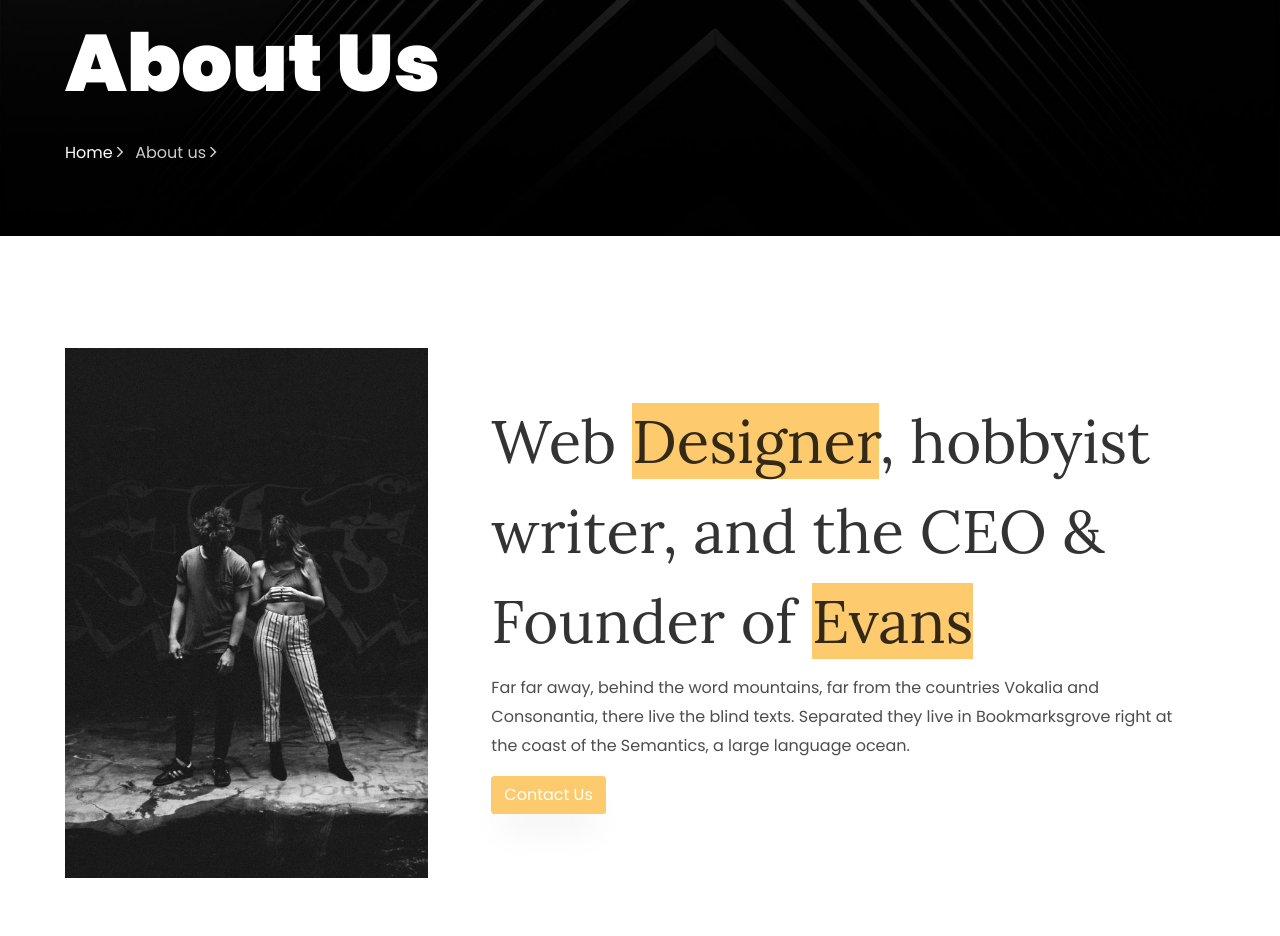
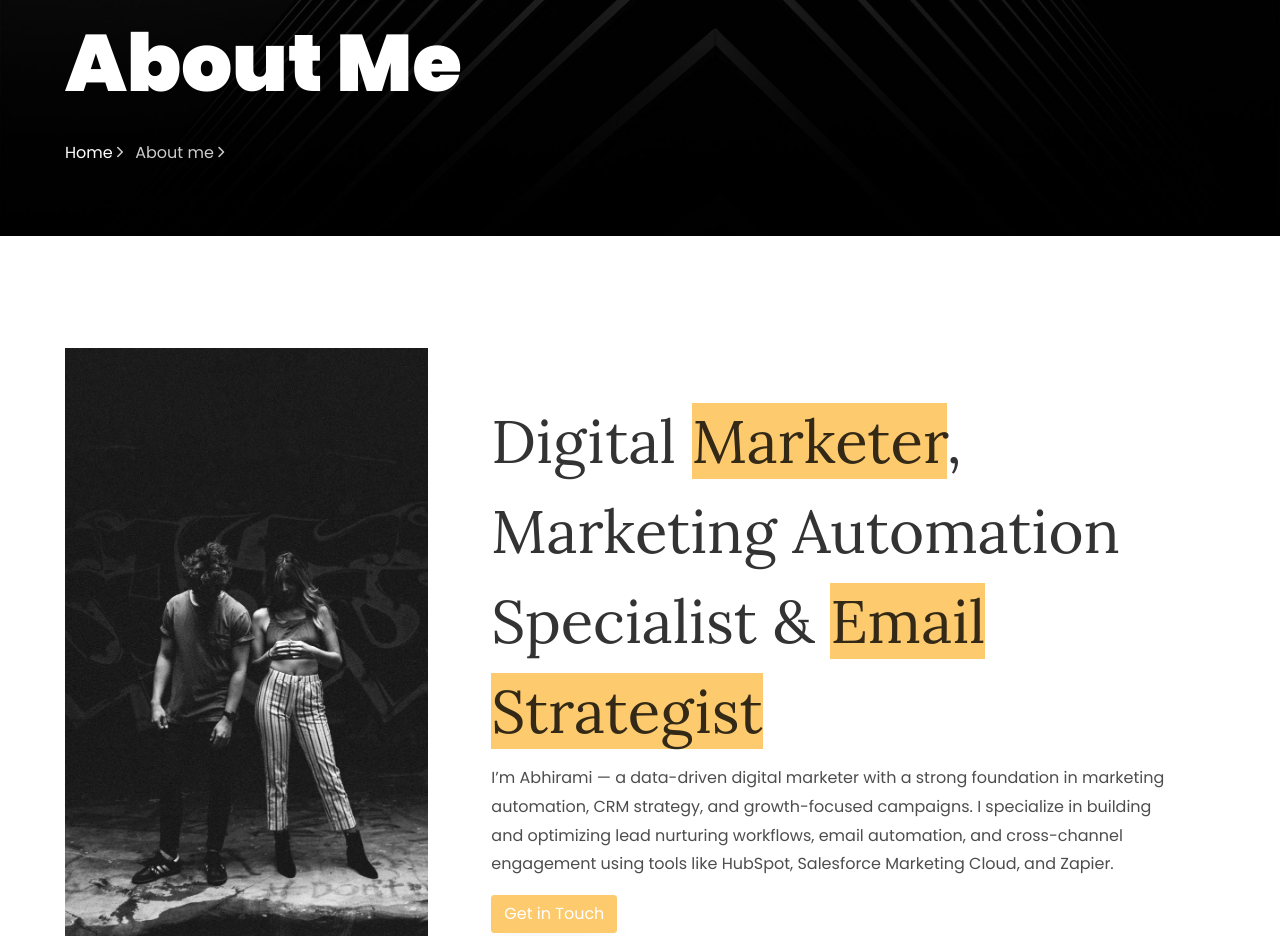
Before and after one commit to AbhiramiPradeepSusi/AbhiramiPradeepSusi.github.io, a plain HTML site: page about.html in a window 1280 px wide. Shown: the part 564-1500 px from the top of the page. Drawn offline with Linux system fonts and the light colour scheme; some packages are replaced by stand-ins of ours; no server answers; files whose address does not match are found by name; a web font is replaced by a local one.

Commit message:
adding about section intro

```diff
--- a/about.html
+++ b/about.html
@@ -31,7 +31,7 @@
   <body>
 	  <nav class="navbar navbar-expand-lg navbar-dark ftco_navbar bg-dark ftco-navbar-light" id="ftco-navbar">
 	    <div class="container">
-	      <a class="navbar-brand" href="index.html">Evans</a>
+	      <a class="navbar-brand" href="index.html">Abhirami</a>
 	      <button class="navbar-toggler" type="button" data-toggle="collapse" data-target="#ftco-nav" aria-controls="ftco-nav" aria-expanded="false" aria-label="Toggle navigation">
 	        <span class="oi oi-menu"></span> Menu
 	      </button>
@@ -52,8 +52,8 @@
       <div class="container">
         <div class="row no-gutters slider-text js-fullheight align-items-end">
           <div class="col-md-9 ftco-animate pb-5">
-            <h2 class="mb-3 bread">About Us</h2>
-            <p class="breadcrumbs"><span class="mr-2"><a href="index.html">Home <i class="ion-ios-arrow-forward"></i></a></span> <span>About us <i class="ion-ios-arrow-forward"></i></span></p>
+            <h2 class="mb-3 bread">About Me</h2>
+            <p class="breadcrumbs"><span class="mr-2"><a href="index.html">Home <i class="ion-ios-arrow-forward"></i></a></span> <span>About me <i class="ion-ios-arrow-forward"></i></span></p>
           </div>
         </div>
       </div>
@@ -66,13 +66,14 @@
                   <div class="img" style="background-image: url('images/bg_2.jpg')"></div>
               </div>
               <div class="col-md-8 py-md-5 pt-4 p-md-5">
-    				<h2>Web <span>Designer</span>, hobbyist writer, and the CEO &amp; Founder of <span>Evans</span></h2>
-    				<p>Far far away, behind the word mountains, far from the countries Vokalia and Consonantia, there live the blind texts. Separated they live in Bookmarksgrove right at the coast of the Semantics, a large language ocean.</p>
-    				<p><a href="#" class="btn btn-primary">Contact Us</a></p>
+                  <h2>Digital <span>Marketer</span>, Marketing Automation Specialist &amp; <span>Email Strategist</span></h2>
+                  <p>I’m Abhirami — a data-driven digital marketer with a strong foundation in marketing automation, CRM strategy, and growth-focused campaigns. I specialize in building and optimizing lead nurturing workflows, email automation, and cross-channel engagement using tools like HubSpot, Salesforce Marketing Cloud, and Zapier.</p>
+                  <p><a href="#contact" class="btn btn-primary">Get in Touch</a></p>
               </div>
           </div>
       </div>
   </section>
+
 
     <section class="services-section py-5 py-md-0">
       <div class="container">
```
Lines whose indentation alone changed are shown as unchanged.
